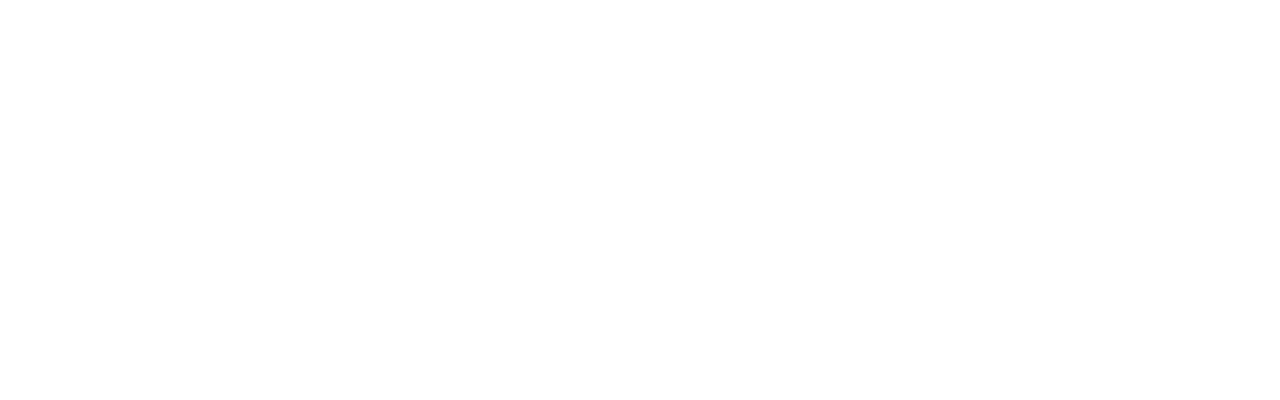
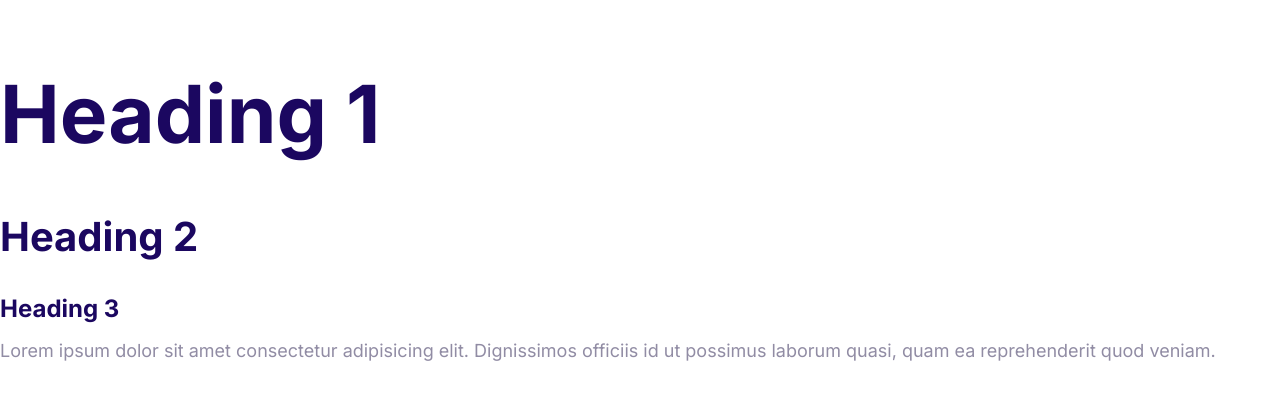
Before and after one commit to srinucode/Hostify, a plain HTML site: page index.html in a window 1280 px wide. Drawn offline with Linux system fonts and the light colour scheme.

Commit message:
Define styles for fonts

```diff
--- a/css/styles.css
+++ b/css/styles.css
@@ -5,3 +5,45 @@
   --color-headings: #1b0760;
   --color-body: #918ca4;
 }
+html {
+  font-size: 62.5%;
+}
+body {
+  font-family: Inter, Arial, Arial, Helvetica, sans-serif;
+  font-size: 2.4rem;
+  line-height: 1.5;
+  color: var(--color-body);
+}
+h1,
+h2,
+h3 {
+  color: var(--color-headings);
+  margin-bottom: 1rem;
+}
+h1 {
+  font-size: 7rem;
+}
+h2 {
+  font-size: 4rem;
+}
+h3 {
+  font-size: 3rem;
+}
+p {
+  margin-top: 0;
+}
+
+@media screen and (min-width: 1024px) {
+  body {
+    font-size: 1.8rem;
+  }
+  h1 {
+    font-size: 8rem;
+  }
+  h2 {
+    font-size: 4rem;
+  }
+  h3 {
+    font-size: 2.4rem;
+  }
+}
--- a/index.html
+++ b/index.html
@@ -1,14 +1,23 @@
 <!DOCTYPE html>
 <html lang="en">
-<head>
-    <meta charset="UTF-8">
-    <meta http-equiv="X-UA-Compatible" content="IE=edge">
-    <meta name="viewport" content="width=device-width, initial-scale=1.0">
-    <link rel="stylesheet" href="css/normalize.css">
-    <link rel="stylesheet" href="css/styles.css">
+  <head>
+    <meta charset="UTF-8" />
+    <meta http-equiv="X-UA-Compatible" content="IE=edge" />
+    <meta name="viewport" content="width=device-width, initial-scale=1.0" />
+    <link rel="preconnect" href="https://fonts.googleapis.com" />
+    <link rel="preconnect" href="https://fonts.gstatic.com" crossorigin />
+    <link
+      href="https://fonts.googleapis.com/css2?family=Inter:wght@400;700&display=swap"
+      rel="stylesheet"
+    />
+    <link rel="stylesheet" href="css/normalize.css" />
+    <link rel="stylesheet" href="css/styles.css" />
     <title>Document</title>
-</head>
-<body>
-
-</body>
+  </head>
+  <body>
+      <h1>Heading 1</h1>
+      <h2>Heading 2</h2>
+      <h3>Heading 3</h3>
+      <p>Lorem ipsum dolor sit amet consectetur adipisicing elit. Dignissimos officiis id ut possimus laborum quasi, quam ea reprehenderit quod veniam.</p>
+  </body>
 </html>
```
